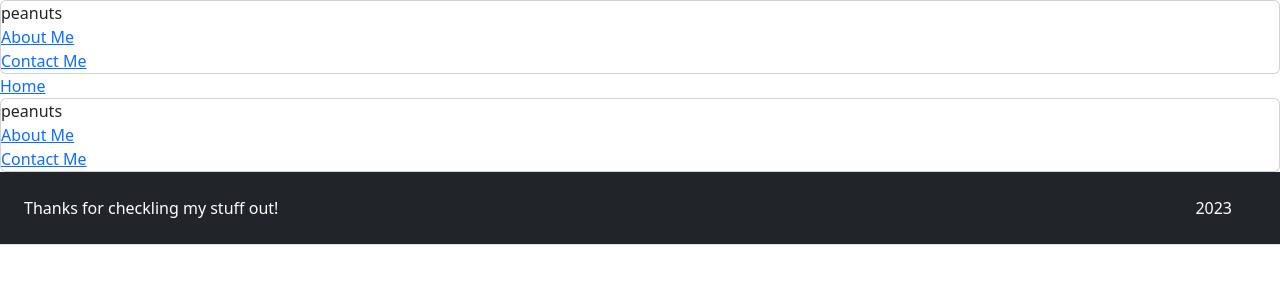
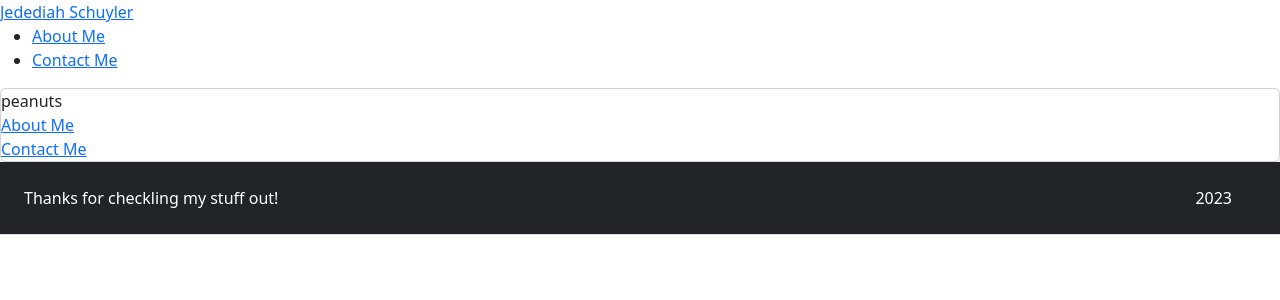
Before and after one commit to jschuyl/portfolio, a React (Create React App) app: page / in a window 1280 px wide. Shown: the top 300 px of the page. Built offline with nearby package versions, Linux system fonts and the light colour scheme; the HTML template or start-up script is replaced by a standard one.

Commit message:
trying to import css

```diff
--- a/src/App.js
+++ b/src/App.js
@@ -15,8 +15,8 @@ import ContactMe from './routes/ContactMe';
 
 function App() {
   return (<>
-  <Head />
-    <BrowserRouter>
+  <BrowserRouter>
+    <Head />
     <Routes>
       <Route path='/' element={
         <PortfolioMain />
@@ -24,8 +24,8 @@ function App() {
       <Route path='/aboutme' element={<AboutMe />} />
       <Route path='/contactme' element={<ContactMe />} />
     </Routes>
-    </BrowserRouter>
-  <Foot />
+    <Foot />
+  </BrowserRouter>
   </>
   );
 }
--- a/src/components/Head.js
+++ b/src/components/Head.js
@@ -1,22 +1,18 @@
 import React from "react";
-import { Link,
-    BrowserRouter,
-    Routes,
-    Route
-} from "react-router-dom";
-import PortfolioMain from "./PortfolioMain";
-import AboutMe from "../routes/AboutMe";
-import ContactMe from "../routes/ContactMe";
+import { NavLink } from "react-router-dom";
 
 export default function Head() {
     return (
-        <BrowserRouter>
-            <Routes>
-                <Route path='/' element={<PortfolioMain />} />
-                <Route path='/aboutme' element={<AboutMe />} />
-                <Route path='/contactme' element={<ContactMe />} />
-            </Routes>
-            <Link to='/'>Home</Link>
-        </BrowserRouter>
+        <nav>
+            <NavLink to="/">Jedediah Schuyler</NavLink>
+            <ul>
+                <li>
+                    <NavLink to="/aboutme">About Me</NavLink>
+                </li>
+                <li>
+                    <NavLink to="/contactme">Contact Me</NavLink>
+                </li>
+            </ul>
+        </nav>
     )
 }
--- a/src/index.js
+++ b/src/index.js
@@ -1,6 +1,7 @@
 import React from 'react';
 import ReactDOM from 'react-dom';
 import App from './App';
+import './style.css'
 import 'bootstrap/dist/css/bootstrap.min.css';
 
 ReactDOM.render(<App />, document.getElementById('root'));
--- /dev/null
+++ b/src/style.css
@@ -0,0 +1,13 @@
+* {
+    box-sizing: border-box;
+}
+
+body {
+    margin: 0;
+}
+
+.NavLink {
+    display: flex;
+    justify-content: space-between;
+    align-items: stretch;
+}
```
Also changed, not shown: 17 other files (tests, documents, lock files or other folders).
